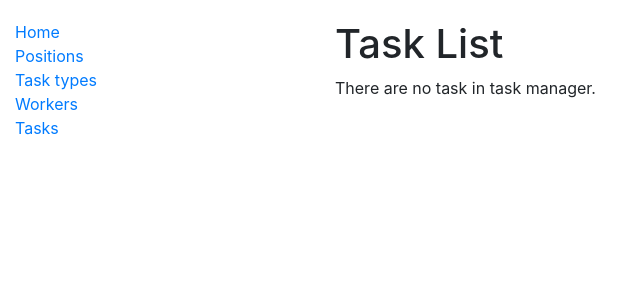
After one commit to IvanGuculyak/task-manager, a Django app: page /tasks/tasks/ in a window 1280 px wide. The commit adds this page. Shown: the top 300 px of the page, without its empty margins (0-643 px from the left). Run offline with Django 4.2, Linux system fonts and the light colour scheme; data that the repository does not hold is empty.

Commit message:
Added list views with tempates for all models of the project

```diff
--- /dev/null
+++ b/static/css/styles.css
@@ -0,0 +1,9 @@
+body {
+    margin-top: 20px;
+}
+
+
+.sidebar-nav {
+    padding: 0;
+    list-style: none;
+}
--- a/task_manager/urls.py
+++ b/task_manager/urls.py
@@ -14,10 +14,13 @@ Including another URLconf
     1. Import the include() function: from django.urls import include, path
     2. Add a URL to urlpatterns:  path('blog/', include('blog.urls'))
 """
+from django.conf import settings
+from django.conf.urls.static import static
 from django.contrib import admin
 from django.urls import path, include
 
 urlpatterns = [
     path("admin/", admin.site.urls),
-    path("tasks/", include("tasks.urls", namespace="tasks"))
-]
+    path("tasks/", include("tasks.urls", namespace="tasks")),
+    path("__debug__/", include("debug_toolbar.urls")),
+] + static(settings.STATIC_URL, document_root=settings.STATIC_ROOT)
--- a/tasks/urls.py
+++ b/tasks/urls.py
@@ -1,9 +1,33 @@
 from django.urls import path
 
-from tasks.views import index
+from tasks.views import (
+    index,
+    TaskTypeListView,
+    PositionListView, WorkerListView, TaskListView,
+)
 
 urlpatterns = [
-    path("", index, name="index")
+    path("", index, name="index"),
+    path(
+        "positions/",
+        PositionListView.as_view(),
+        name="position-list"
+    ),
+    path(
+        "task-types/",
+        TaskTypeListView.as_view(),
+        name="task-type-list"
+    ),
+    path(
+        "tasks/",
+        TaskListView.as_view(),
+        name="task-list"
+    ),
+    path(
+        "workers/",
+        WorkerListView.as_view(),
+        name="worker-list"
+    )
 ]
 
 app_name = "tasks"
--- a/tasks/views.py
+++ b/tasks/views.py
@@ -1,5 +1,6 @@
 from django.http import HttpRequest, HttpResponse
 from django.shortcuts import render
+from django.views import generic
 
 from tasks.models import Position, TaskType, Task, Worker
 
@@ -22,3 +23,21 @@ def index(request: HttpRequest) -> HttpResponse:
         "tasks/index.html",
         context
     )
+
+
+class PositionListView(generic.ListView):
+    model = Position
+
+
+class TaskTypeListView(generic.ListView):
+    model = TaskType
+    template_name = "tasks/task_type_list.html"
+    context_object_name = "task_type_list"
+
+
+class TaskListView(generic.ListView):
+    model = Task
+
+
+class WorkerListView(generic.ListView):
+    model = Worker
--- a/templates/base.html
+++ b/templates/base.html
@@ -8,6 +8,8 @@
   <title>Task manager</title>
   <link rel="stylesheet" href="https://cdn.jsdelivr.net/npm/bootstrap@4.6.2/dist/css/bootstrap.min.css"
         integrity="sha384-xOolHFLEh07PJGoPkLv1IbcEPTNtaed2xpHsD9ESMhqIYd0nLMwNLD69Npy4HI+N" crossorigin="anonymous">
+  {% load static %}
+  <link rel="stylesheet" href="{% static 'css/styles.css' %}">
 </head>
 <body>
   <div class="container-fluid">
--- a/templates/includes/sidebar.html
+++ b/templates/includes/sidebar.html
@@ -1,7 +1,7 @@
-<ul>
+<ul class="sidebar-nav">
   <li><a href="{% url 'tasks:index' %}">Home</a></li>
-  <li><a href="#">Positions</a></li>
-  <li><a href="#">Task types</a></li>
-  <li><a href="#">Workers</a></li>
-  <li><a href="#">Tasks</a></li>
+  <li><a href="{% url 'tasks:position-list' %}">Positions</a></li>
+  <li><a href="{% url 'tasks:task-type-list' %}">Task types</a></li>
+  <li><a href="{% url 'tasks:worker-list' %}">Workers</a></li>
+  <li><a href="{% url 'tasks:task-list' %}">Tasks</a></li>
 </ul>
--- /dev/null
+++ b/templates/tasks/task_list.html
@@ -0,0 +1,14 @@
+{% extends "base.html" %}
+
+{% block content %}
+  <h1>Task List</h1>
+  {% if task_list %}
+    <ul>
+      {% for task in task_list %}
+        <li><a href="#">{{ task }}</a></li>
+      {% endfor %}
+    </ul>
+  {% else %}
+    <p>There are no task in task manager.</p>
+  {% endif %}
+{% endblock %}
```
Also changed, not shown: task_manager/settings.py (+9 -1 lines), templates/tasks/position_list.html (added, +14 -0 lines), templates/tasks/task_type_list.html (added, +14 -0 lines), templates/tasks/worker_list.html (added, +14 -0 lines).
